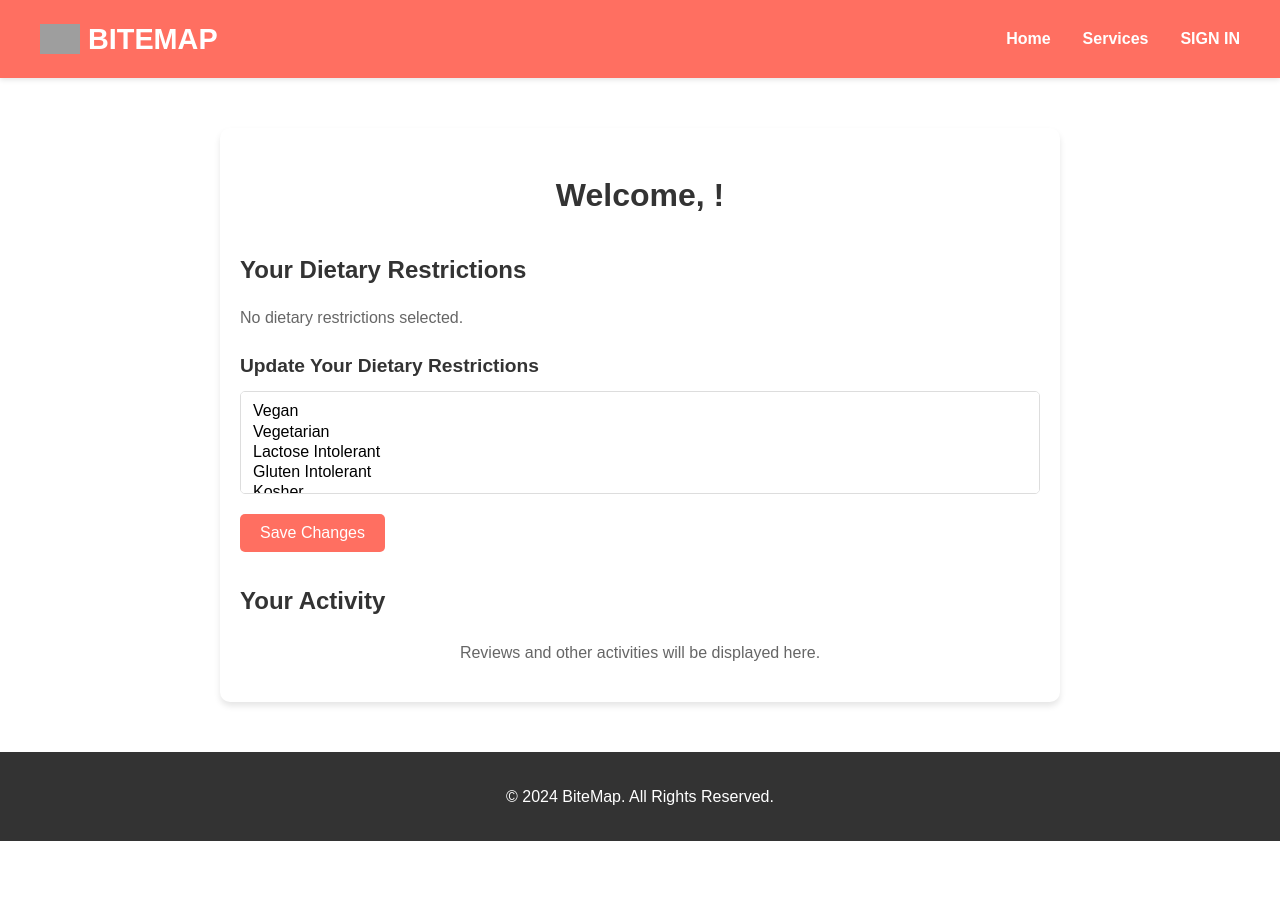
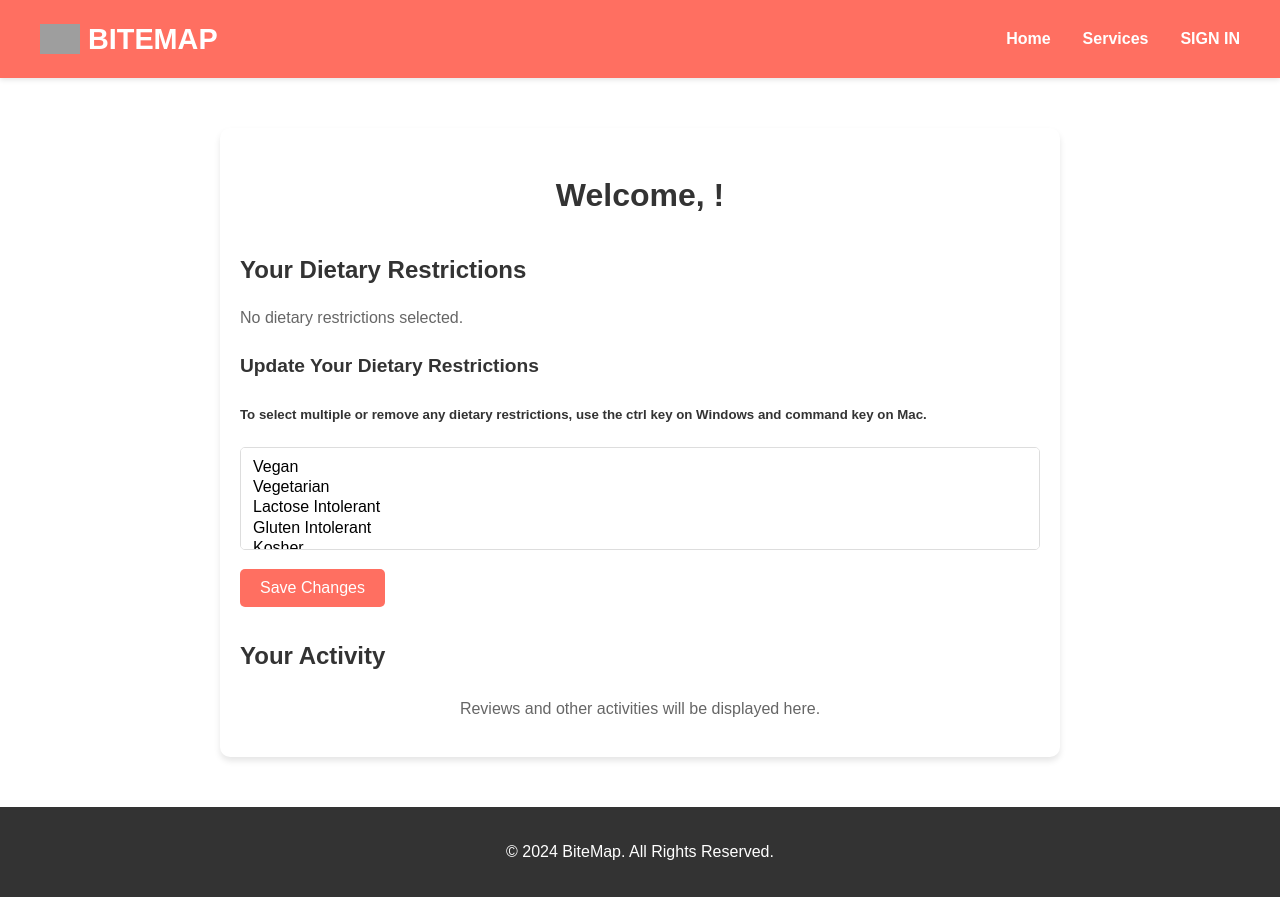
Before and after one commit to info441-au24/final-project-HrudhaiUmas, a React (Vite) app: page /user-info in a window 1280 px wide. Before the commit the page ends 841 px from the top, so only its background shows below. Built offline with nearby package versions, Linux system fonts and the light colour scheme; no server answers; grey boxes are pictures that could not be loaded.

Commit message:
added message for dietary restrictions

```diff
--- a/src/components/UserInfo.jsx
+++ b/src/components/UserInfo.jsx
@@ -81,6 +81,7 @@ function UserInfo() {
                 </p>
                 <div className="dietary-selection-form">
                     <h3>Update Your Dietary Restrictions</h3>
+                    <h5>To select multiple or remove any dietary restrictions, use the ctrl key on Windows and command key on Mac.</h5>
                     <form onSubmit={handleDietarySelection}>
                         <select
                             multiple
```
